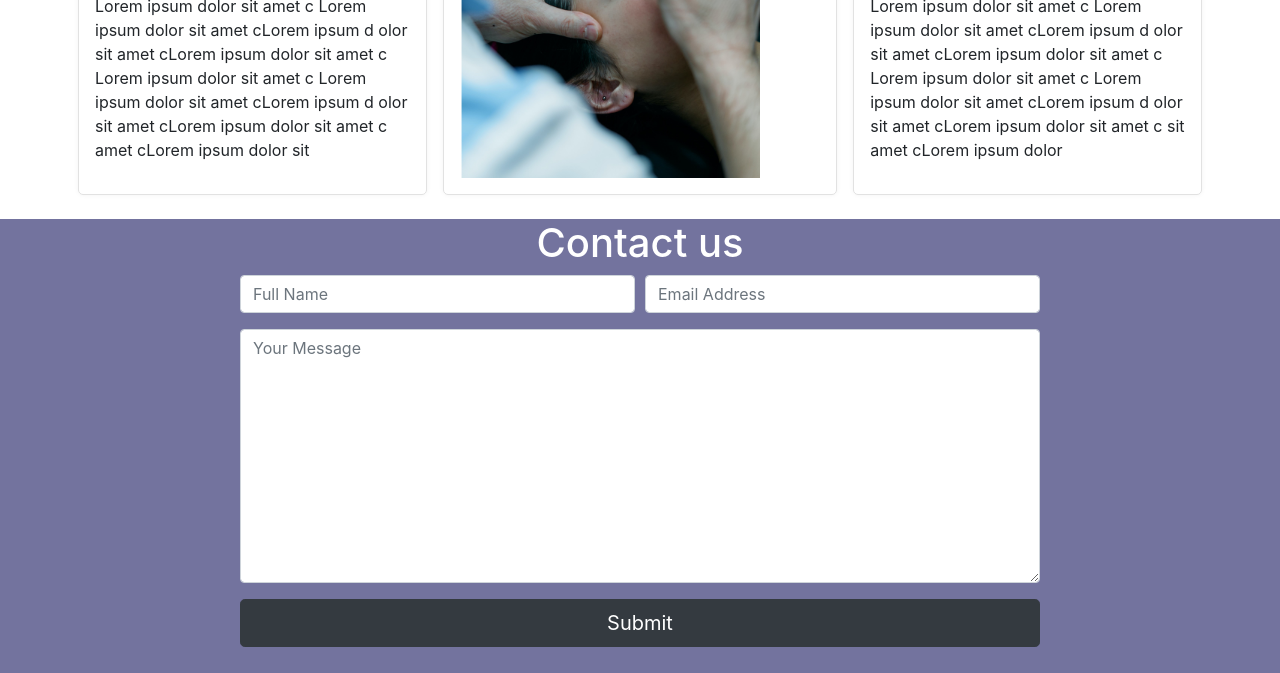
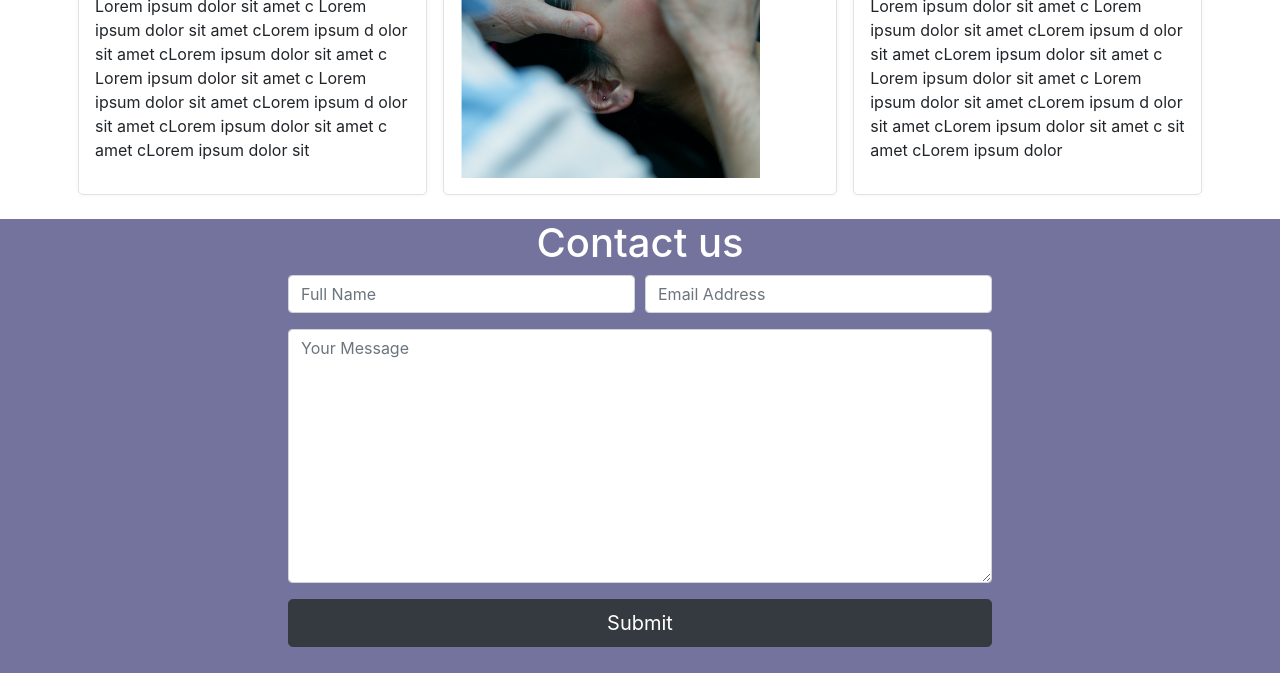
Before and after one commit to eydan89/salud, a plain HTML site: page index.html in a window 1280 px wide. Shown: the part 483-1156 px from the top of the page. Drawn offline with nearby package versions, Linux system fonts and the light colour scheme.

Commit message:
Update index.css

```diff
--- a/index.css
+++ b/index.css
@@ -33,7 +33,10 @@ header, footer{
     box-shadow: 0 0 5px #f3f3f3;
     padding: 2vh;
 }
-
+#contact{
+    margin-left: 6%;
+    margin-right: 6%;
+}
 
 .content:hover{
     box-shadow: 0 0 20px #c5c5c5;
```
